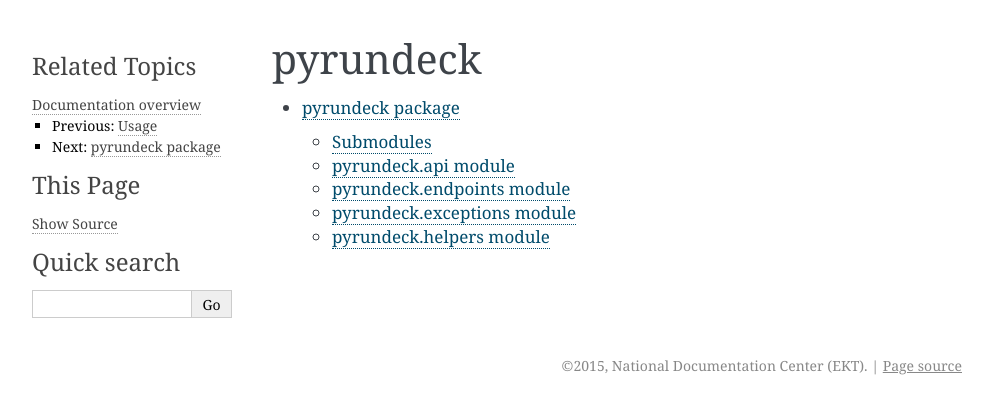
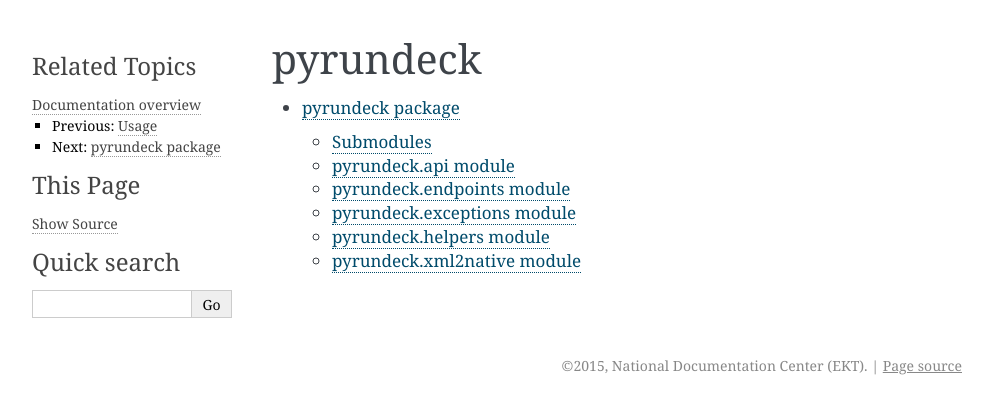
Before and after one commit to EKT/pyrundeck, a Sphinx documentation site: the page built from doc/modules.rst, in a window 1280 px wide. Shown: the top 414 px of the page, without its empty margins (148-1141 px from the left). Built offline with Sphinx 7.4.7, drawn with Linux system fonts in a browser that asks for light colours.

Commit message:
Update restructured text

```diff
--- a/doc/pyrundeck.rst
+++ b/doc/pyrundeck.rst
@@ -40,3 +40,11 @@ pyrundeck.helpers module
     :members:
     :undoc-members:
     :show-inheritance:
+
+pyrundeck.xml2native module
+---------------------------
+
+.. automodule:: pyrundeck.xml2native
+    :members:
+    :undoc-members:
+    :show-inheritance:
```
